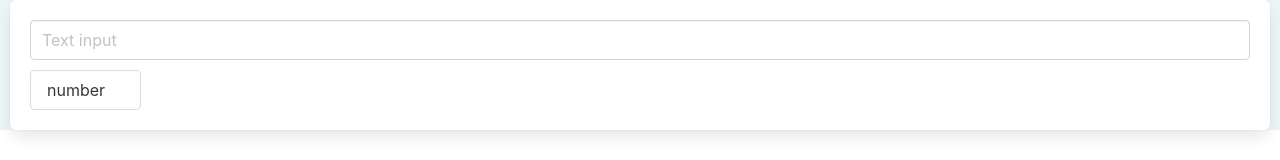
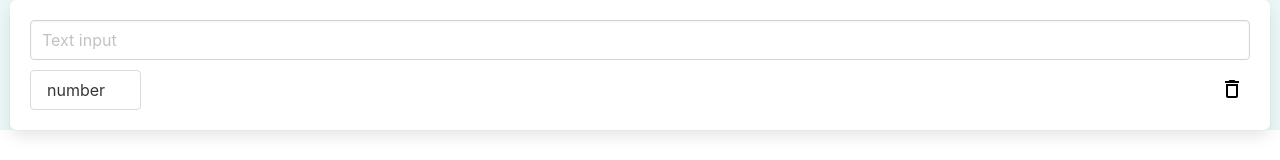
Before and after one commit to LDYWINNER/cse316-finalproject-front, a React (Create React App) app: page /editQuestions in a window 1280 px wide. Both pictures are taken after a click on the button 1242 px from the left and 90 px from the top of the page. Shown: the part 125-285 px from the top of the page. Built offline with nearby package versions, Linux system fonts and the light colour scheme.

Commit message:
editQuestions trashcan icon added

```diff
--- a/src/components/EditQuestions.js
+++ b/src/components/EditQuestions.js
@@ -5,7 +5,7 @@ import "../app.css";
 import SvgIcon from "@mui/material/SvgIcon";
 import { SvgIconComponent } from "@mui/icons-material";
 import AddCircleOutlineIcon from '@mui/icons-material/AddCircleOutline';
-
+import DeleteOutlineIcon from '@mui/icons-material/DeleteOutline';
 
 const EditQuestions = () => {
     let [boxNum, setBoxNum] = useState([]);
@@ -48,7 +48,7 @@ function QuestionBox () {
         <div className="box" style={{margin: "10px"}}>
             <input className="input" type="text" placeholder="Text input"></input>
 
-            <div className="dropdown-trigger" style={{marginTop: '10px'}}>
+            <div className="dropdown-trigger" style={{marginTop: '10px', display: 'flex'}}>
                 <button className="button" aria-haspopup="true" aria-controls="dropdown-menu" onClick={()=>{
                     setDropdown(true);
                 }}>
@@ -57,7 +57,13 @@ function QuestionBox () {
                         <i className="fas fa-angle-down" aria-hidden="true"></i>
                     </span>
                 </button>
+                <button style={{marginLeft:"auto", backgroundColor: "transparent", border: 'transparent'}} onClick={()=>{
+
+            }}>
+                <DeleteOutlineIcon></DeleteOutlineIcon>
+            </button>
             </div>
+
             {
                 dropdown ?
                 <div className="dropdown is-active">
```
